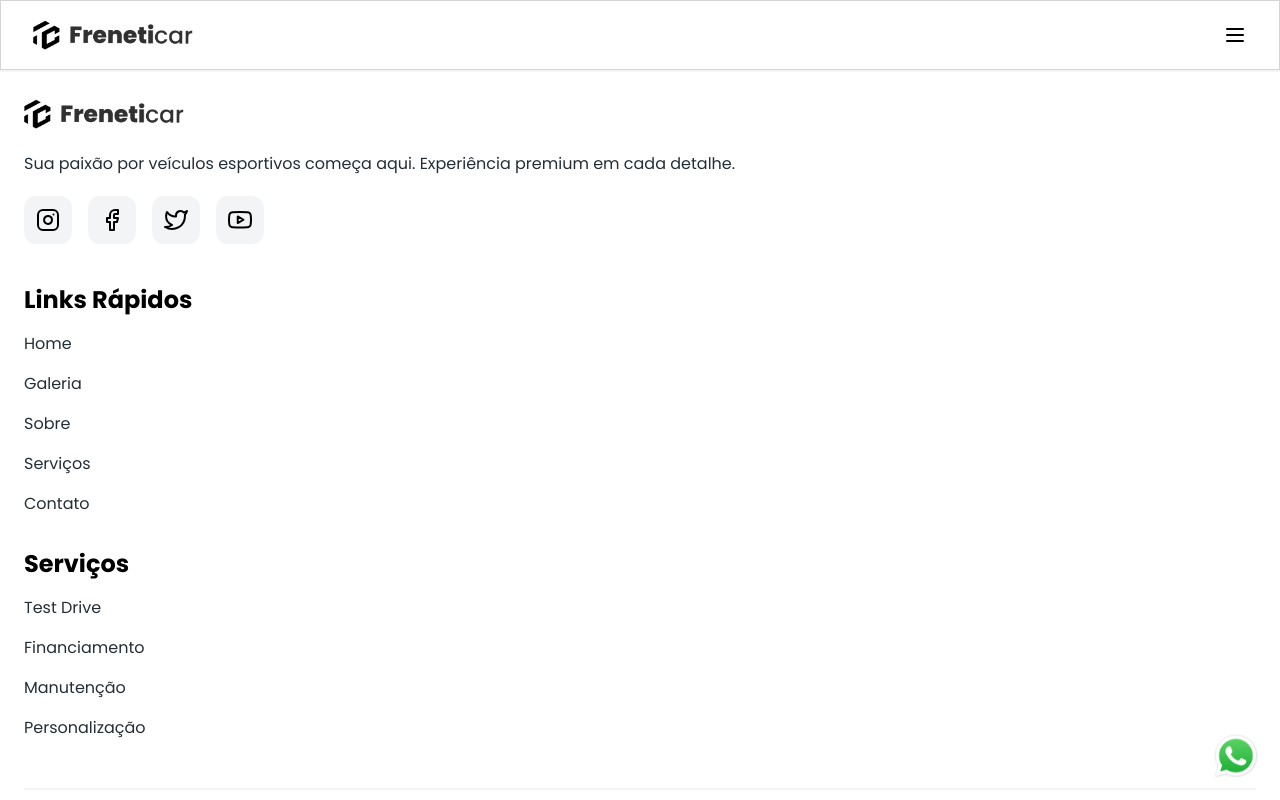
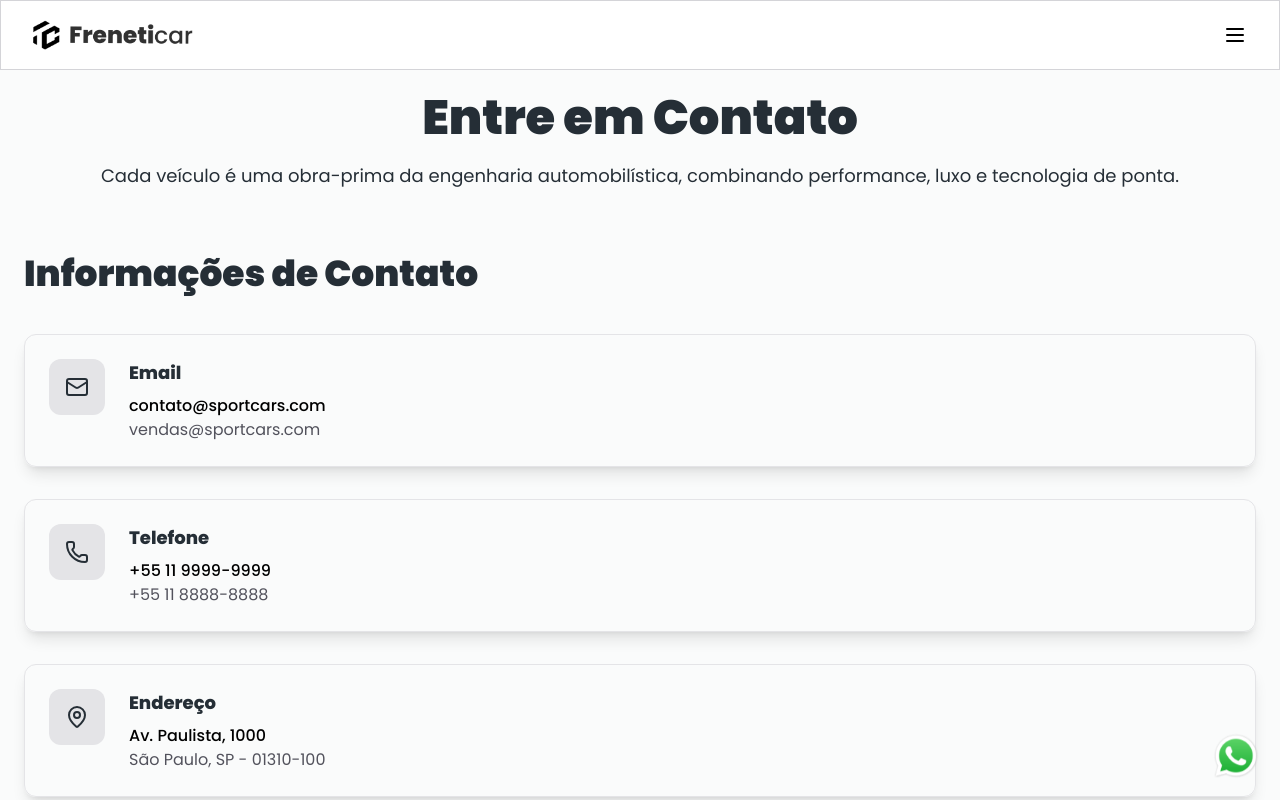
Before and after one commit to PaivaProgDev/freneticar, a React (Vite) app: page /contact in a window 1280 px wide. Shown: the top 800 px of the page. Built offline with nearby package versions, Linux system fonts and the light colour scheme.

Commit message:
Página de contato finalizada

```diff
--- a/src/App.jsx
+++ b/src/App.jsx
@@ -7,6 +7,7 @@ import Gallery from "./pages/Gallery";
 import WhatsappLogo from "./assets/images/logos/whatsapp-logo.png";
 import About from "./pages/about/About";
 import Services from "./pages/Services";
+import Contact from "./pages/contact/Contact";
 
 function App() {
   return (
@@ -26,6 +27,7 @@ function App() {
         <Route path="gallery" element={<Gallery />} />
         <Route path="about" element={<About />} />
         <Route path="services" element={<Services />} />
+        <Route path="contact" element={<Contact />} />
       </Routes>
       <Footer />
     </main>
--- a/src/components/Navigation.jsx
+++ b/src/components/Navigation.jsx
@@ -15,9 +15,9 @@ const NavigationTag = () => {
     }
 
     return (
-        <div onClick={handleOpeningModal} className={`${menuIsOpen ? 'translate-0 duration-700' : '-translate-x-full duration-700'} bg-trans fixed w-full h-full transition-transform `}>
-            <nav className={`w-70 border-r-1 z-30 bg-white border-r-zinc-200 h-full text-sm font-medium text-[var(--color-4)]`}>
-                <div className='flex flex-col' onClick={(e) => e.stopPropagation()}>
+        <div onClick={handleOpeningModal} className={`${!menuIsOpen && 'bg-transparent'} bg-trans fixed bg-[#000000c2] w-full h-full transition-transform `}>
+            <nav className={`${menuIsOpen ? 'translate-0 duration-700' : '-translate-x-full duration-700'} w-70 border-r-1 z-30 bg-white border-r-zinc-200 h-full text-sm font-medium text-[var(--color-4)]`}>
+                <div className='flex flex-col border-b border-zinc-300 pb-6' onClick={(e) => e.stopPropagation()}>
                     <NavLink to={'/'} className={`${menuIsOpen ? 'translate-0 duration-300' : '-translate-x-full duration-800'} px-6 pt-5`}>
                         {({ isActive }) => (
                             <span className={`${isActive && 'bg-[var(--color-4)] duration-100 !translate-x-0 text-white px-4.5 py-1.5 rounded-lg'} duration-200 flex hover:translate-x-1`}>Home</span>
@@ -43,9 +43,9 @@ const NavigationTag = () => {
                             <span className={`${isActive && 'bg-[var(--color-4)] duration-100 !translate-x-0 text-white px-4.5 py-1.5 rounded-lg'} duration-200 flex hover:translate-x-1`}>Contato</span>
                         )}
                     </NavLink>
-                    <Link className='px-6' to={'/budget'}>
+                    <div className='px-6'        >
                         <Button className={`${menuIsOpen ? 'translate-0 duration-800' : '-translate-x-full'} px-4`}>Solicitar orçamento</Button>
-                    </Link>
+                    </div>
                 </div>
             </nav>
         </div >
--- a/src/pages/Services.jsx
+++ b/src/pages/Services.jsx
@@ -35,7 +35,7 @@ const Services = () => {
         <div className='px-6 pt-6 overflow-hidden text-center pb-12 bg-[var(--color-bg)]'>
             <h1 className="font-black text-[var(--color-4)] text-5xl mb-6">Nossos Serviços</h1>
             <p className='text-[var(--color-4)] text-lg'>Oferecemos uma gama completa de serviços premium para atender todas as necessidades dos entusiastas de veículos esportivos.</p>
-            <div className="flex flex-col gap-12 mt-18">
+            <div className="flex flex-col gap-12 mt-12">
                 <CardServices
                     icon={<CarIcon className="size-8 text-white " />}
                     title={'Test Drive Exclusivo'}
--- /dev/null
+++ b/src/pages/contact/Contact.jsx
@@ -0,0 +1,100 @@
+import { CalendarIcon, Mail, MapPinIcon, MessageCircleIcon, PhoneIcon, TimerIcon } from "lucide-react"
+import Button from "../../components/Button"
+import FormContact from "./FormContact"
+
+const Contact = () => {
+    const cardsContact = [
+        {
+            id: 1,
+            icon: <Mail />,
+            title: "Email",
+            info1: "contato@sportcars.com",
+            info2: "vendas@sportcars.com",
+        },
+        {
+            id: 2,
+            icon: <PhoneIcon />,
+            title: "Telefone",
+            info1: "+55 11 9999-9999",
+            info2: "+55 11 8888-8888",
+        },
+        {
+            id: 3,
+            icon: <MapPinIcon />,
+            title: "Endereço",
+            info1: "Av. Paulista, 1000",
+            info2: "São Paulo, SP - 01310-100",
+        },
+        {
+            id: 4,
+            icon: <TimerIcon />,
+            title: "Horário",
+            info1: "Seg-Sex: 9h às 18h",
+            info2: "Sáb: 9h às 14h",
+        },
+    ]
+
+    return (
+        <div className='px-6 pt-6 overflow-hidden text-center pb-12 bg-[var(--color-bg)]'>
+            <h1 className='text-5xl font-black text-[var(--color-4)]'>Entre em Contato</h1>
+            <p className='text-[var(--color-4)] text-lg mt-5 mb-16'>Cada veículo é uma obra-prima da engenharia automobilística, combinando performance, luxo e tecnologia de ponta.</p>
+            <h3 className='font-black text-[var(--color-4)] text-start text-4xl'>Informações de Contato</h3>
+            <ul className="flex flex-col gap-8 my-10">
+                {
+                    cardsContact.map((card) => (
+                        <li className="flex gap-6 shadow-lg rounded-xl p-6 border border-zinc-200" key={card.id}>
+                            <span className="bg-zinc-200 h-fit p-4 rounded-xl text-[var(--color-4)]">
+                                {card.icon}
+                            </span>
+                            <div className="flex flex-col items-start">
+                                <h3 className="font-extrabold mb-2 text-[18px] text-[var(--color-4)]">{card.title}</h3>
+                                <h4 className="font-medium">{card.info1}</h4>
+                                <h5 className="text-zinc-600">{card.info2}</h5>
+                            </div>
+                        </li>
+                    ))
+                }
+            </ul>
+            <div className='bg-linear-to-tl rounded-xl text-start flex flex-col gap-6 p-10 from-black to-slate-800'>
+                <h2 className="text-2xl text-white font-bold">Atendimento Especializado</h2>
+                <p className="text-white">Nossa equipe de especialistas está pronta para atender você com toda a atenção que você merece. Agende uma visita ao nosso showroom.</p>
+                <Button className={'bg-white !text-[var(--color-4)]'}>Agendar Visita</Button>
+            </div>
+            <FormContact />
+            <ul className="mt-20 flex flex-col gap-8">
+                <li className="flex flex-col items-center text-center gap-6 shadow-lg rounded-xl p-6 border border-zinc-200">
+                    <span className="bg-zinc-200 h-fit p-4 rounded-xl text-[var(--color-4)]">
+                        <MessageCircleIcon />
+                    </span>
+                    <div className="flex flex-col items-center gap-4">
+                        <h3 className="font-extrabold mb-2 text-[18px] text-[var(--color-4)]">Chat Online</h3>
+                        <h4 className="font-medium">Converse em tempo real com nossos especialistas</h4>
+                        <Button className={'!w-fit px-10'}>Iniciar Chat</Button>
+                    </div>
+                </li>
+                <li className="flex flex-col items-center text-center gap-5 shadow-lg rounded-xl p-6 border border-zinc-200">
+                    <span className="bg-zinc-200 h-fit p-4 rounded-xl text-[var(--color-4)]">
+                        <CalendarIcon />
+                    </span>
+                    <div className="flex flex-col items-center gap-4">
+                        <h3 className="font-extrabold mb-2 text-[18px] text-[var(--color-4)]">Agendar Reunião</h3>
+                        <h4 className="font-medium">Marque um horário para conversar pessoalmente</h4>
+                        <Button className={'!w-fit px-10'}>Agendar</Button>
+                    </div>
+                </li>
+                <li className="flex flex-col items-center text-center gap-5 shadow-lg rounded-xl p-6 border border-zinc-200">
+                    <span className="bg-zinc-200 h-fit p-4 rounded-xl text-[var(--color-4)]">
+                        <PhoneIcon />
+                    </span>
+                    <div className="flex flex-col items-center gap-4">
+                        <h3 className="font-extrabold mb-2 text-[18px] text-[var(--color-4)]">Ligação Direta</h3>
+                        <h4 className="font-medium">Fale diretamente com nosso time de vendas</h4>
+                        <Button className={'!w-fit px-10'}>Ligar Agora</Button>
+                    </div>
+                </li>
+            </ul>
+        </div>
+    )
+}
+
+export default Contact
--- /dev/null
+++ b/src/pages/contact/FormContact.jsx
@@ -0,0 +1,51 @@
+import { ChevronDownIcon, SendIcon } from "lucide-react"
+import Button from "../../components/Button"
+
+const FormContact = () => {
+    return (
+        <form className="shadow-lg flex w-full mt-18 p-8 flex-col gap-10 border border-zinc-200 rounded-xl">
+            <legend className="text-2xl text-start text-[var(--color-4)] font-black">Envie uma Mensagem</legend>
+            <label className="w-full flex flex-col gap-2 text-start">
+                <span className="text-sm font-bold  text-[var(--color-4)]">Nome Completo</span>
+                <input className="border-2 w-full border-zinc-300 px-5 rounded-xl py-2" type="text" placeholder="Seu nome completo" />
+            </label>
+            <label className="w-full flex flex-col gap-2 text-start">
+                <span className="text-sm font-bold  text-[var(--color-4)]">Email</span>
+                <input className="border-2 w-full border-zinc-300 px-5 rounded-xl py-2" type="text" placeholder="seu@email.com" />
+            </label>
+            <label className="w-full flex flex-col gap-2 text-start">
+                <span className="text-sm font-bold  text-[var(--color-4)]">Telefone</span>
+                <input className="border-2 w-full border-zinc-300 px-5 rounded-xl py-2" type="text" placeholder="(11) 99999-9999" />
+            </label>
+            <label className="w-full flex flex-col gap-2 text-start">
+                <span className="text-sm font-bold  text-[var(--color-4)]">Email</span>
+                <input className="border-2 w-full border-zinc-300 px-5 rounded-xl py-2" type="text" placeholder="seu@email.com" />
+            </label>
+            <label className="w-full flex flex-col gap-2 text-start">
+                <span className="text-sm font-bold text-[var(--color-4)]">Assunto</span>
+                <div className="border-2 relative flex items-center justify-between  w-full border-zinc-300 rounded-xl ">
+                    <select className="appearance-none rounded-xl w-full px-5 py-2">
+                        <option value="" selected>Selecione um assunto</option>
+                        <option value="Test Drive">Test Drive</option>
+                        <option value="Interesse em Compra">Interesse em Compra</option>
+                        <option value="Financiamento">Financiamento</option>
+                        <option value="Manutenção">Manutenção</option>
+                        <option value="Personalização">Personalização</option>
+                        <option value="Outros">Outros</option>
+                    </select>
+                    <ChevronDownIcon className="text-[var(--color-4)] pointer-events-none absolute right-3" />
+                </div>
+            </label>
+            <label className="w-full flex flex-col gap-2 text-start">
+                <span className="text-sm font-bold text-[var(--color-4)]">Mensagem</span>
+                <textarea maxLength={3} className="resize-none px-4 py-3 border-2 border-zinc-300 rounded-xl placeholder:text-sm" placeholder="Conte-nos como podemos ajudar você..."></textarea>
+            </label>
+            <Button>
+                <SendIcon />
+                <span>Enviar Mensagem</span>
+            </Button>
+        </form>
+    )
+}
+
+export default FormContact
```
